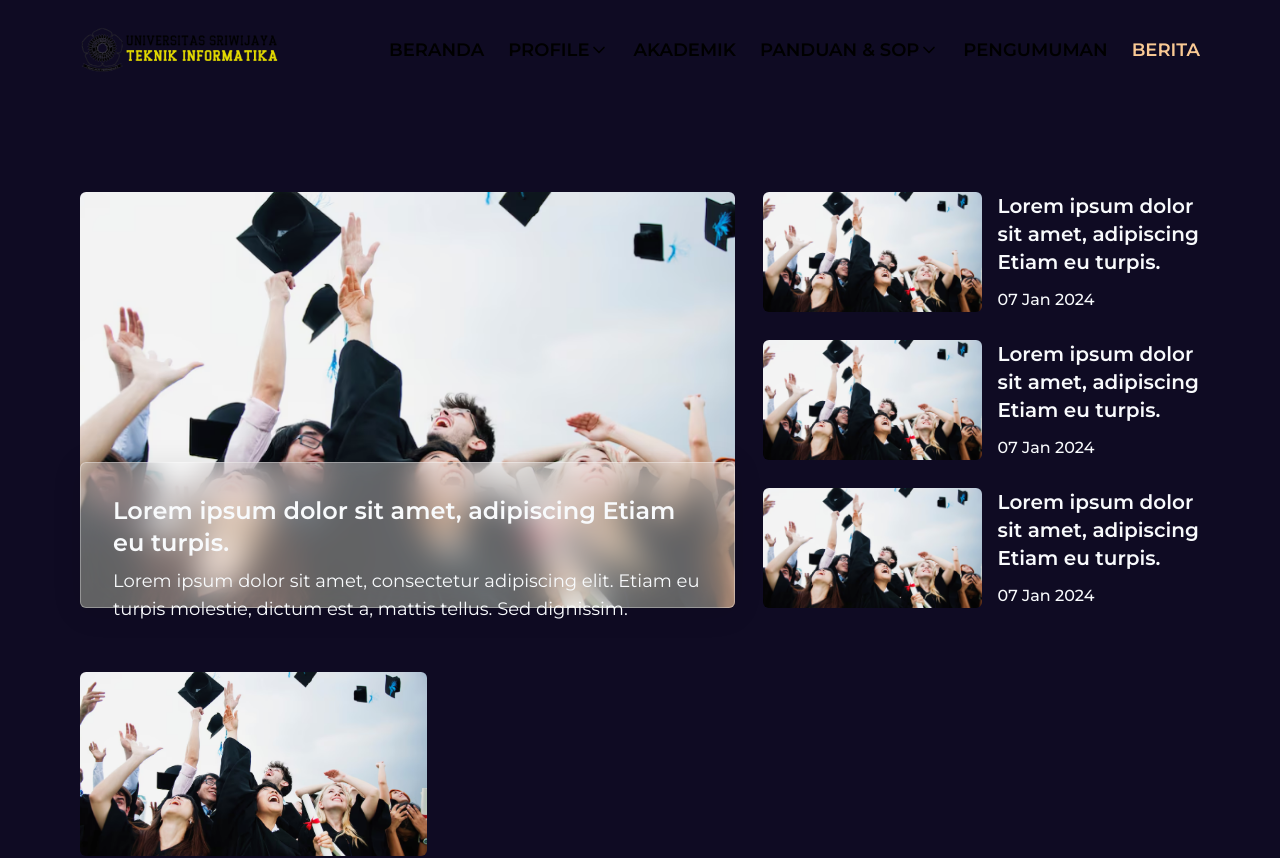
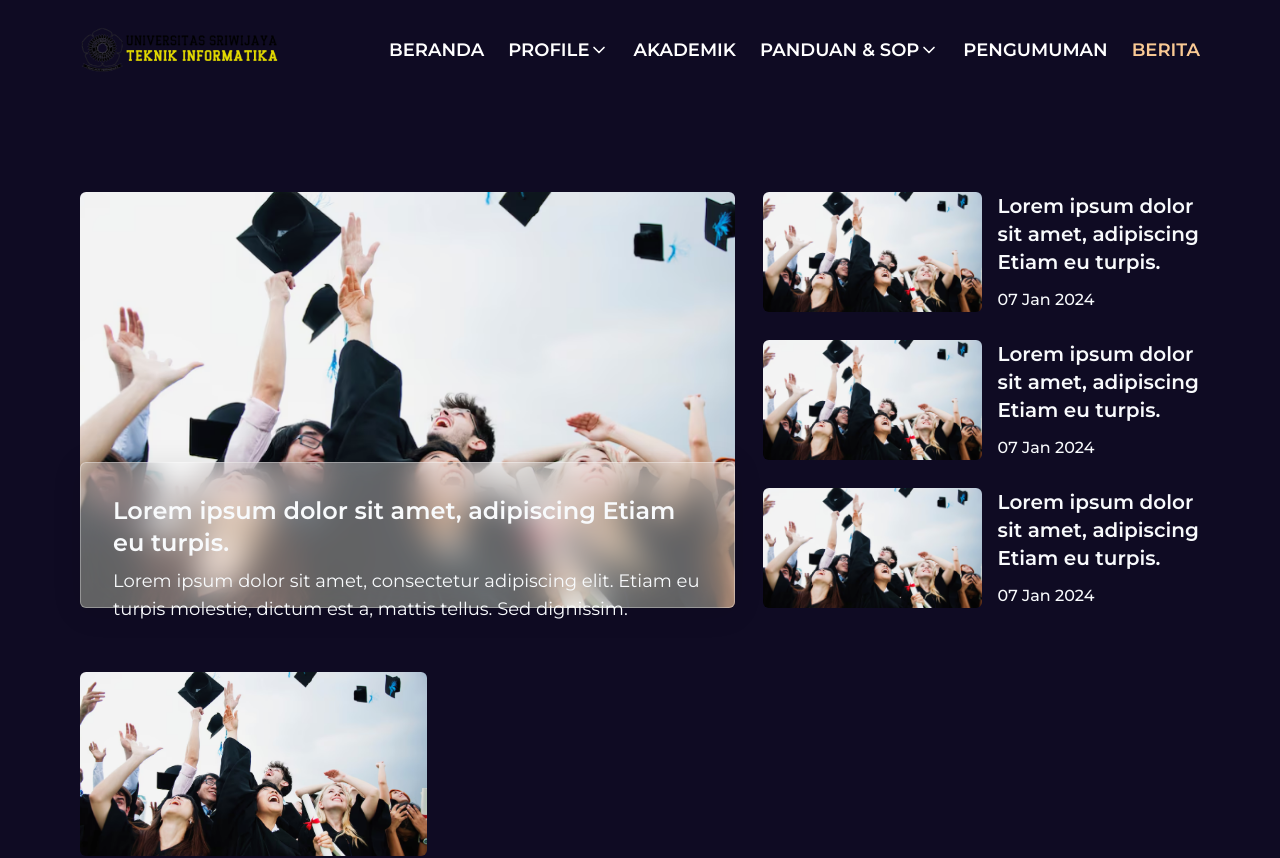
Before and after one commit to zildjianvitoo/web-ti-unsri-fe, a React (Vite) app: page /berita in a window 1280 px wide. Shown: the top 858 px of the page. Built offline with nearby package versions, Linux system fonts and the light colour scheme.

Commit message:
fix: navbar for dark mode

```diff
--- a/src/components/Navbar.tsx
+++ b/src/components/Navbar.tsx
@@ -81,9 +81,10 @@ export default function Navbar() {
   return (
     <nav
       className={cn(
-        "fixed left-0 top-0 z-20 w-full bg-background p-4 text-black transition lg:px-12 xl:px-20",
+        "fixed left-0 top-0 z-20 w-full bg-background p-4 text-black transition dark:text-white lg:px-12 xl:px-20",
         {
-          "glassmorphism fixed top-0 mt-0 w-full": isFixedPosition,
+          "glassmorphism-navbar dark:glassmorphism-navbar-dark fixed top-0 mt-0 w-full":
+            isFixedPosition,
         },
       )}
     >
--- a/src/index.css
+++ b/src/index.css
@@ -82,3 +82,19 @@
   -ms-border-radius: 6px;
   -o-border-radius: 6px;
 }
+
+.glassmorphism-navbar {
+  background: rgba(255, 255, 255, 0.37);
+  box-shadow: 0 4px 30px rgba(0, 0, 0, 0.1);
+  backdrop-filter: blur(15.9px);
+  -webkit-backdrop-filter: blur(15.9px);
+  border: 1px solid rgba(255, 255, 255, 0.33);
+}
+
+.glassmorphism-navbar-dark {
+  background: rgba(255, 255, 255, 0.37);
+  box-shadow: 0 4px 30px rgba(0, 0, 0, 0.1);
+  backdrop-filter: blur(3.9px);
+  -webkit-backdrop-filter: blur(3.9px);
+  border: 1px solid rgba(255, 255, 255, 0.33);
+}
```
